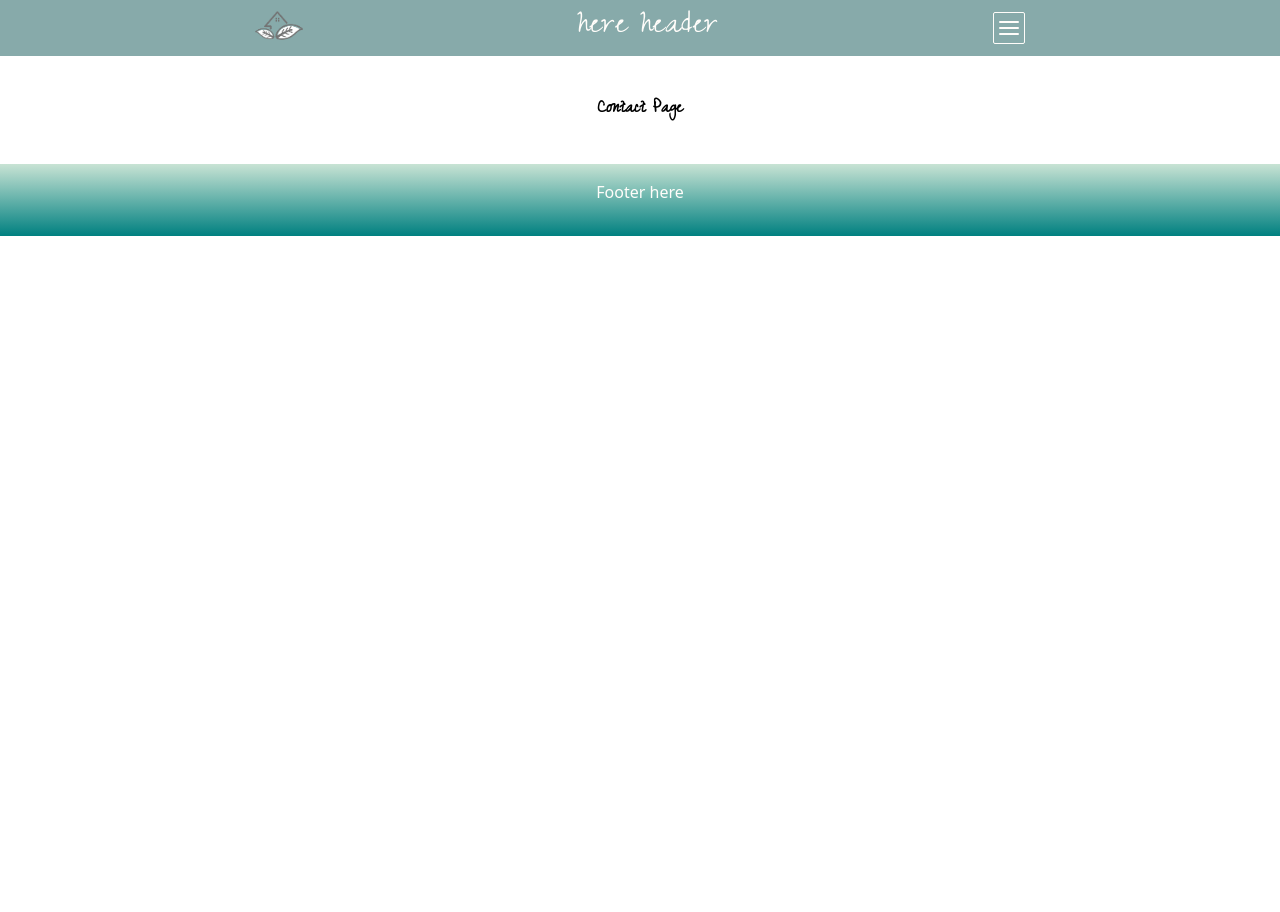
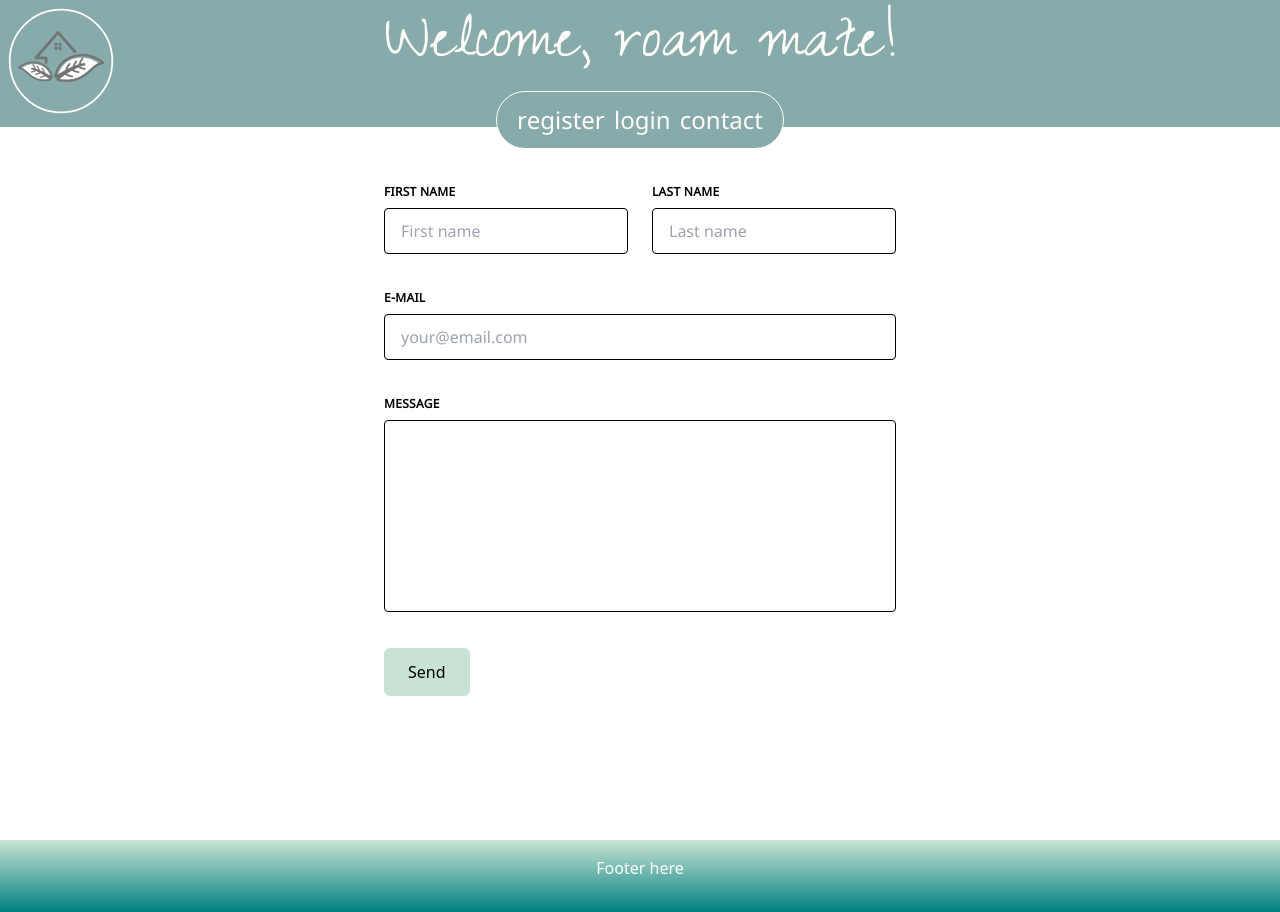
Before and after one commit to pietow/client-react, a React (Create React App) app: page /contact in a window 1280 px wide. Before the commit the page ends 800 px from the top, so only its background shows below. Built offline with nearby package versions, Linux system fonts and the light colour scheme.

Commit message:
feat: contact page with form and new component 'SendBtn'

```diff
--- a/src/App.js
+++ b/src/App.js
@@ -21,8 +21,8 @@ export default function App() {
 
     return (
         <BrowserRouter>
-            {/* {<HeaderLarge/>} */}
-            <Header toggle={toggle} setToggle={setToggle} toggleBurger={toggleBurger}/>
+            <HeaderLarge/>
+            {/* <Header toggle={toggle} setToggle={setToggle} toggleBurger={toggleBurger}/> */}
 
 
             <div className={toggle ? "transition duration-75 blur ease-in saturate-50" : "transition duration-50 ease-in"}>
--- /dev/null
+++ b/src/components/SendBtn/SendBtn.jsx
@@ -0,0 +1,13 @@
+/** @format */
+
+import React from 'react'
+
+export default function SendBtn() {
+    return (
+        <button
+            className="active:bg-light-orange hover:outline-1 hover:drop-shadow hover:outline-teal-dark rounded-md bg-pistachio-normal py-3 px-6"
+            type="send">
+            Send
+        </button>
+    )
+}
--- /dev/null
+++ b/src/components/SendBtn/index.js
@@ -0,0 +1,3 @@
+import SendBtn from './SendBtn';
+
+export default SendBtn
--- a/src/pages/Contact.js
+++ b/src/pages/Contact.js
@@ -1,7 +1,78 @@
+/** @format */
+
+import React from 'react'
+import SendBtn from '../components/SendBtn'
+
+
 export default function Contact() {
-  return (
-    <main className="flex">
-      <h2 className="m-10 font-semibold mx-auto text-xl ">Contact Page</h2>
-    </main>
-  );
+    return (
+        <React.Fragment>
+            <h2 className="text-center">Get in touch!</h2>
+            <main className="container flex justify-center items-center m-auto h-screen">
+                <form className="w-full max-w-lg">
+                    <div class="flex flex-wrap -mx-3 mb-6">
+                        <div class="w-full md:w-1/2 px-3 mb-6 md:mb-0">
+                            <label
+                                class="block uppercase tracking-wide font-noto font-bold text-xs mb-2"
+                                for="grid-first-name">
+                                First Name
+                            </label>
+                            <input
+                                className="appearance-none block w-full font-noto border border-red-500 rounded py-3 px-4 mb-3 leading-tight focus:outline-none focus:bg-white"
+                                id="grid-first-name"
+                                type="text"
+                                placeholder="First name"
+                            />
+                        </div>
+                        <div class="w-full md:w-1/2 px-3">
+                            <label
+                                class="block uppercase tracking-wide font-noto font-bold text-xs mb-2"
+                                for="grid-last-name">
+                                Last Name
+                            </label>
+                            <input
+                                class="w-full font-noto border border-gray-200 rounded py-3 px-4 leading-tight focus:outline-none focus:bg-white"
+                                id="grid-last-name"
+                                type="text"
+                                placeholder="Last name"
+                            />
+                        </div>
+                    </div>
+                    <div class="flex flex-wrap -mx-3 mb-6">
+                        <div class="w-full px-3">
+                            <label
+                                class="block uppercase tracking-wide font-noto font-bold text-xs mb-2"
+                                for="grid-password">
+                                E-mail
+                            </label>
+                            <input
+                                class="w-full font-noto border border-gray-200 rounded py-3 px-4 mb-3 leading-tight focus:outline-none focus:bg-white"
+                                id="email"
+                                type="email"
+                                placeholder="your@email.com"
+                            />
+                        </div>
+                    </div>
+                    <div class="flex flex-wrap -mx-3 mb-6">
+                        <div class="w-full px-3">
+                            <label
+                                class="block uppercase tracking-wide font-noto font-bold text-xs mb-2"
+                                for="grid-password">
+                                Message
+                            </label>
+                            <textarea
+                                class=" no-resize appearance-none block w-full bg-gray-200 text-gray-700 border border-gray-200 rounded py-3 px-4 mb-3 leading-tight focus:outline-none focus:bg-white focus:border-gray-500 h-48 resize-none"
+                                id="message"></textarea>
+                        </div>
+                    </div>
+                    <div class="md:flex md:items-center">
+                        <div class="md:w-1/3">
+                            <SendBtn />
+                        </div>
+                        <div class="md:w-2/3"></div>
+                    </div>
+                </form>
+            </main>
+        </React.Fragment>
+    )
 }
```
